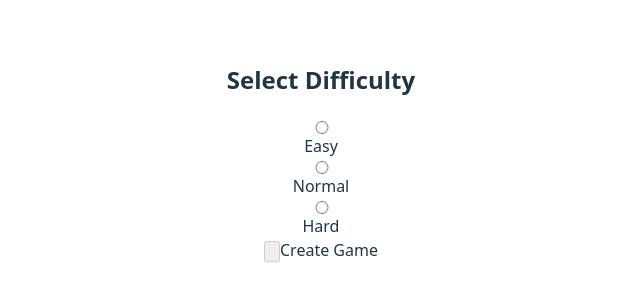
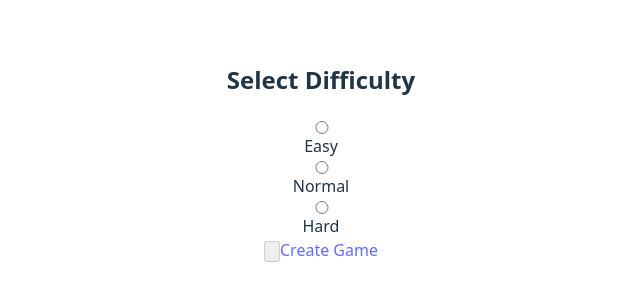
Before and after one commit to grissinibread/game-console, a React (Vite) app in the folder client/: page /difficulty in a window 1280 px wide. Shown: the part 248-548 px from the top of the page, without its empty margins (319-959 px from the left). Built offline with nearby package versions, Linux system fonts and the light colour scheme.

Commit message:
Added link from the difficulty page to wordInput

```diff
--- a/client/src/pages/DifficultySelectionPage.tsx
+++ b/client/src/pages/DifficultySelectionPage.tsx
@@ -1,3 +1,4 @@
+import { Link } from "react-router-dom";
 import { useState } from 'react';
 
 import { Game } from '../logic/Game';
@@ -28,8 +29,10 @@ function DifficultySelectionPage(props: { game: GameState }) {
         <label htmlFor="hard">Hard</label>
       </div>
 
+        <Link to="/wordInput">
       <input id="createGameButton" type="button" disabled={!difficulty} onClick={() => alert(difficulty)}/>
       <label htmlFor="createGameButton">Create Game</label>
+        </Link>
     </>
   );
 }
```
